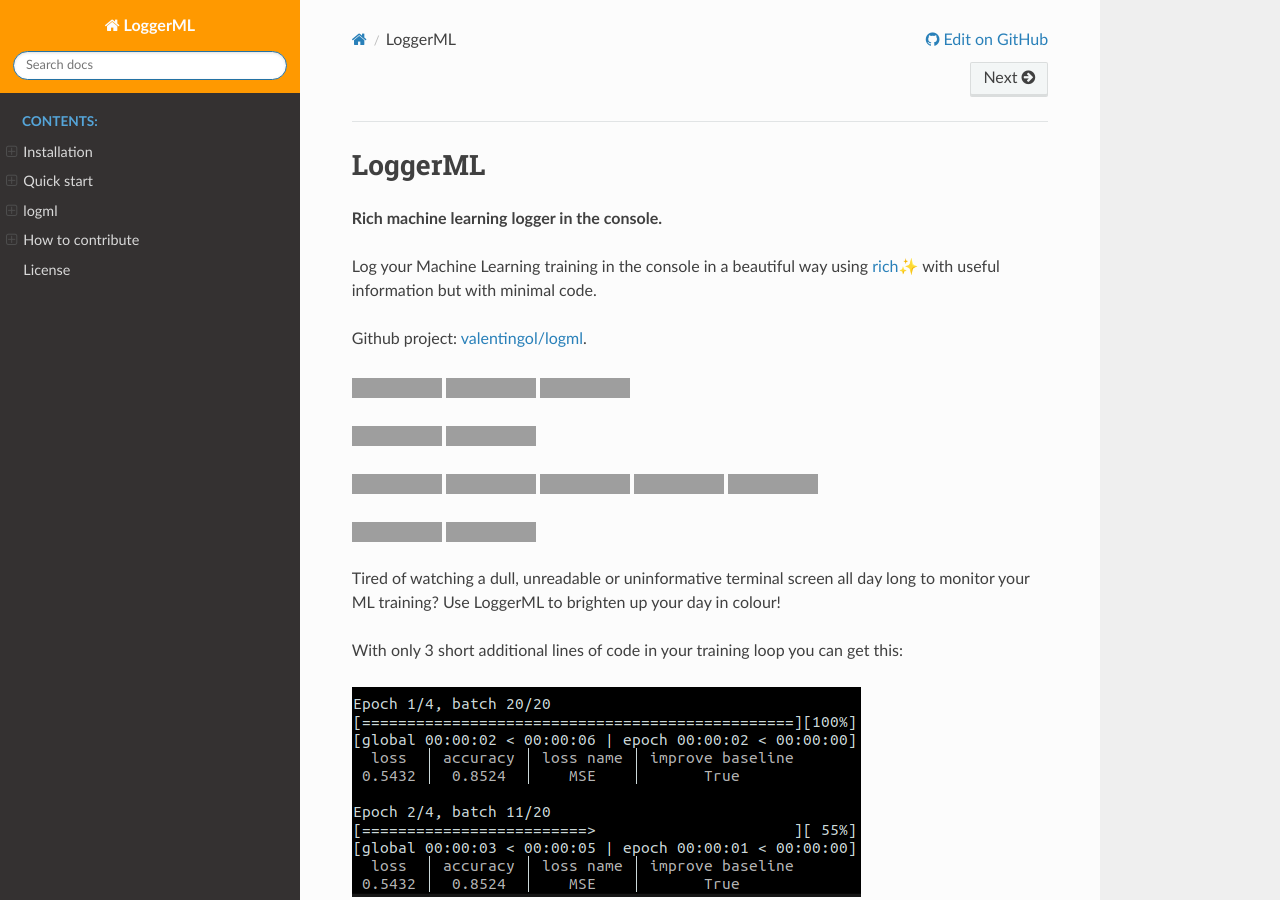
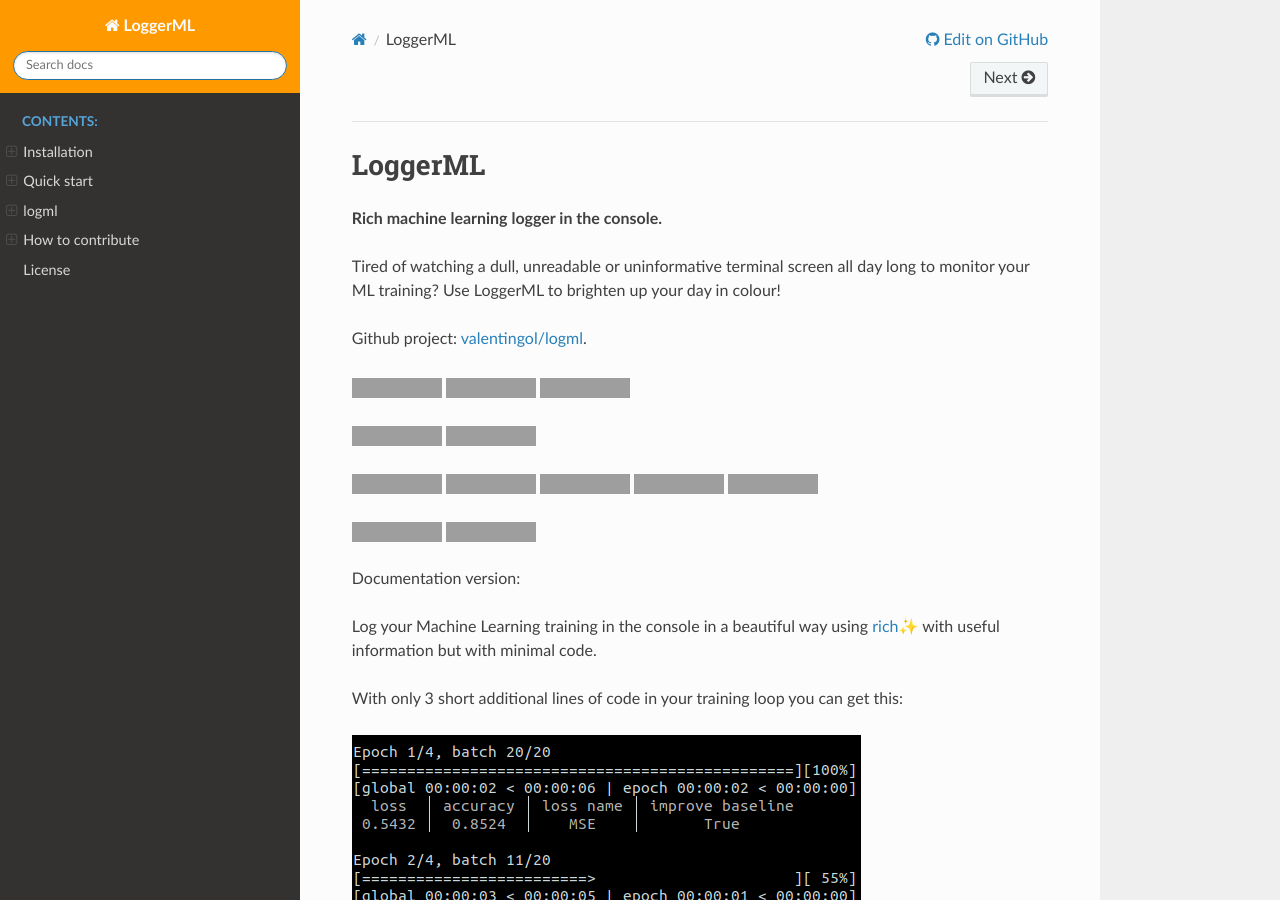
Before and after one commit to valentingol/logml, a Sphinx documentation site: the page built from docs/index.rst, in a window 1280 px wide and 900 px high, cut to the strip 0-900 px from the top of the window. Built offline with Sphinx 7.4.7 and the Read the Docs theme 2.0.0, drawn with Linux system fonts in a browser that asks for light colours; the version number could not be read and is left out; some of the changed lines change nothing that is shown; grey boxes are pictures that could not be loaded.

Commit message:
:memo: Invert intro and description + add doc version

```diff
--- a/docs/index.rst
+++ b/docs/index.rst
@@ -8,9 +8,9 @@
 
 **Rich machine learning logger in the console.**
 
-Log your Machine Learning training in the console in a beautiful way
-using `rich <https://github.com/Textualize/rich>`__\ ✨ with useful
-information but with minimal code.
+Tired of watching a dull, unreadable or uninformative terminal screen
+all day long to monitor your ML training? Use LoggerML to brighten up
+your day in colour!
 
 Github project:
 `valentingol/logml <https://github.com/valentingol/logml>`__.
@@ -23,9 +23,12 @@
 
 |Tests| |Coverage|
 
-Tired of watching a dull, unreadable or uninformative terminal screen
-all day long to monitor your ML training? Use LoggerML to brighten up
-your day in colour!
+Documentation version:
+|version|
+
+Log your Machine Learning training in the console in a beautiful way
+using `rich <https://github.com/Textualize/rich>`__\ ✨ with useful
+information but with minimal code.
 
 With only 3 short additional lines of code in your training loop you can
 get this:
```
